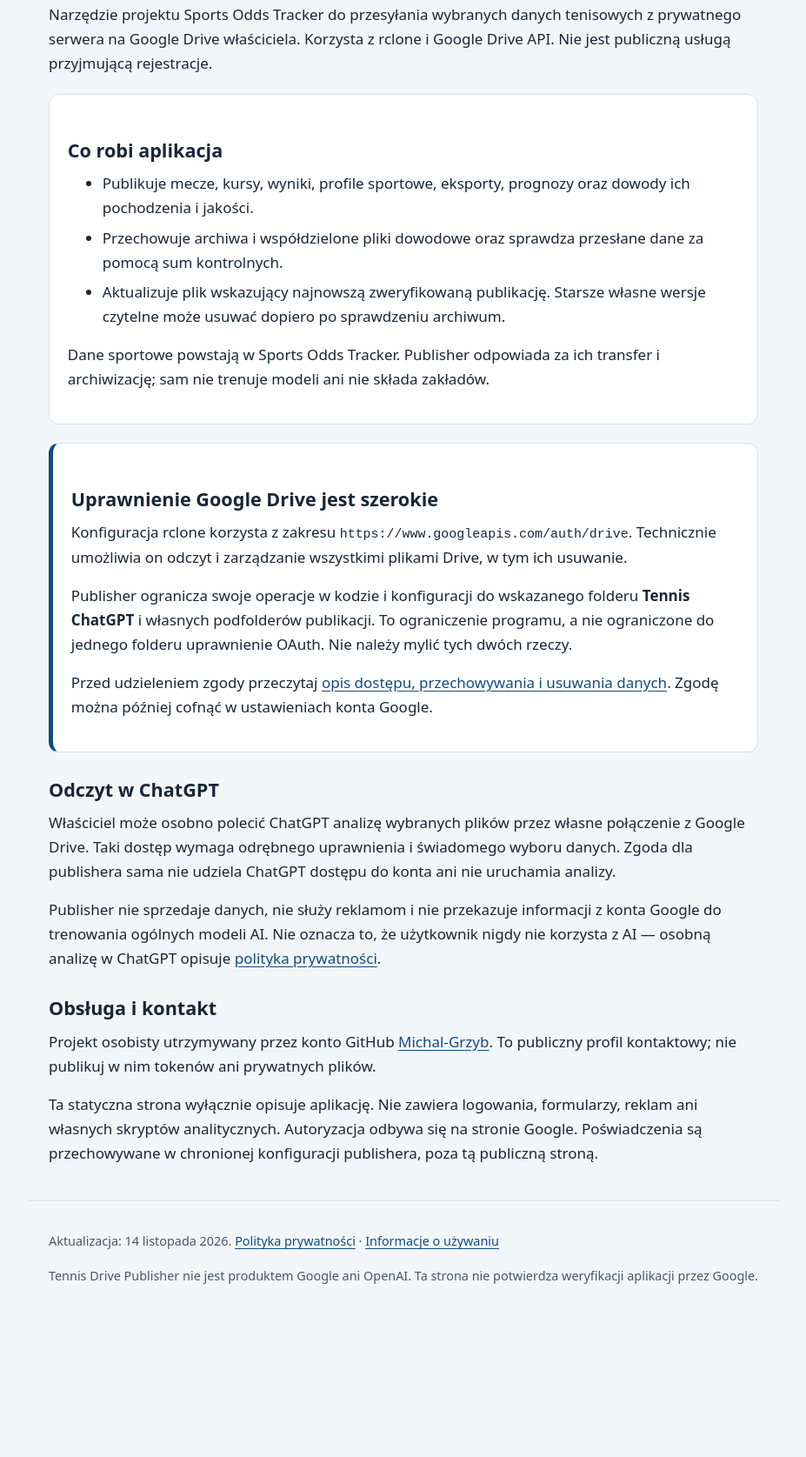
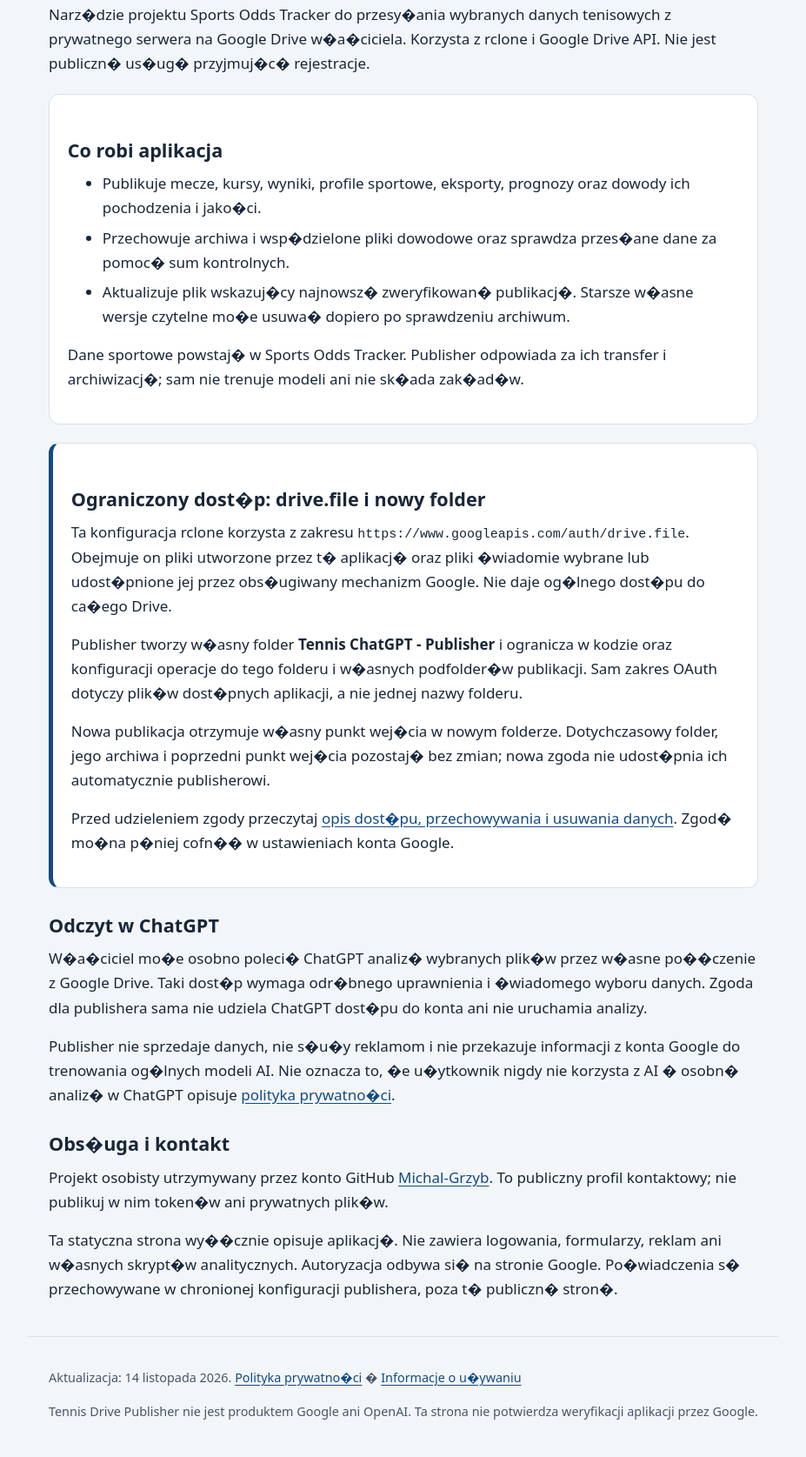
Before and after one commit to Michal-Grzyb/tennis-drive-publisher-info, a plain HTML site: page index.html in a window 1280 px wide. Shown: the part 211-1886 px from the top of the page at 87% size, without its empty margins (176-1103 px from the left). Before the commit the page ends 1730 px from the top, so only its background shows below. Drawn offline with Linux system fonts and the light colour scheme.

Commit message:
Describe limited drive.file access and a separate publisher folder

```diff
--- a/index.html
+++ b/index.html
@@ -4,7 +4,7 @@
   <meta charset="utf-8">
   <meta name="viewport" content="width=device-width, initial-scale=1">
   <link rel="canonical" href="https://michal-grzyb.github.io/tennis-drive-publisher-info/index.html">
-  <meta name="description" content="Tennis Drive Publisher — informacje o prywatnym narzędziu do publikowania danych tenisowych na Google Drive.">
+  <meta name="description" content="Tennis Drive Publisher � informacje o prywatnym narz�dziu do publikowania danych tenisowych na Google Drive.">
   <title>Tennis Drive Publisher</title>
   <style>
     :root{color-scheme:light;--ink:#182638;--muted:#46566b;--link:#124b83;--line:#d7e1eb;--paper:#fff;--bg:#f3f6f8}
@@ -12,46 +12,47 @@
   </style>
 </head>
 <body>
-  <a class="skip" href="#main">Przejdź do treści</a>
+  <a class="skip" href="#main">Przejd� do tre�ci</a>
   <header>
-    <nav aria-label="Nawigacja główna">
+    <nav aria-label="Nawigacja g��wna">
       <a href="index.html" aria-current="page">Aplikacja</a>
-      <a href="privacy.html">Prywatność</a>
-      <a href="terms.html">Informacje o używaniu</a>
+      <a href="privacy.html">Prywatno��</a>
+      <a href="terms.html">Informacje o u�ywaniu</a>
     </nav>
   </header>
   <main id="main">
-    <p class="eyebrow">Prywatne narzędzie do użytku osobistego</p>
+    <p class="eyebrow">Prywatne narz�dzie do u�ytku osobistego</p>
     <h1>Tennis Drive Publisher</h1>
-    <p>Narzędzie projektu Sports Odds Tracker do przesyłania wybranych danych tenisowych z prywatnego serwera na Google Drive właściciela. Korzysta z rclone i Google Drive API. Nie jest publiczną usługą przyjmującą rejestracje.</p>
+    <p>Narz�dzie projektu Sports Odds Tracker do przesy�ania wybranych danych tenisowych z prywatnego serwera na Google Drive w�a�ciciela. Korzysta z rclone i Google Drive API. Nie jest publiczn� us�ug� przyjmuj�c� rejestracje.</p>
 
     <section class="card" aria-labelledby="purpose">
       <h2 id="purpose">Co robi aplikacja</h2>
       <ul>
-        <li>Publikuje mecze, kursy, wyniki, profile sportowe, eksporty, prognozy oraz dowody ich pochodzenia i jakości.</li>
-        <li>Przechowuje archiwa i współdzielone pliki dowodowe oraz sprawdza przesłane dane za pomocą sum kontrolnych.</li>
-        <li>Aktualizuje plik wskazujący najnowszą zweryfikowaną publikację. Starsze własne wersje czytelne może usuwać dopiero po sprawdzeniu archiwum.</li>
+        <li>Publikuje mecze, kursy, wyniki, profile sportowe, eksporty, prognozy oraz dowody ich pochodzenia i jako�ci.</li>
+        <li>Przechowuje archiwa i wsp�dzielone pliki dowodowe oraz sprawdza przes�ane dane za pomoc� sum kontrolnych.</li>
+        <li>Aktualizuje plik wskazuj�cy najnowsz� zweryfikowan� publikacj�. Starsze w�asne wersje czytelne mo�e usuwa� dopiero po sprawdzeniu archiwum.</li>
       </ul>
-      <p>Dane sportowe powstają w Sports Odds Tracker. Publisher odpowiada za ich transfer i archiwizację; sam nie trenuje modeli ani nie składa zakładów.</p>
+      <p>Dane sportowe powstaj� w Sports Odds Tracker. Publisher odpowiada za ich transfer i archiwizacj�; sam nie trenuje modeli ani nie sk�ada zak�ad�w.</p>
     </section>
 
     <section class="card notice" aria-labelledby="scope">
-      <h2 id="scope">Uprawnienie Google Drive jest szerokie</h2>
-      <p>Konfiguracja rclone korzysta z zakresu <code>https://www.googleapis.com/auth/drive</code>. Technicznie umożliwia on odczyt i zarządzanie wszystkimi plikami Drive, w tym ich usuwanie.</p>
-      <p>Publisher ogranicza swoje operacje w kodzie i konfiguracji do wskazanego folderu <strong>Tennis ChatGPT</strong> i własnych podfolderów publikacji. To ograniczenie programu, a nie ograniczone do jednego folderu uprawnienie OAuth. Nie należy mylić tych dwóch rzeczy.</p>
-      <p>Przed udzieleniem zgody przeczytaj <a href="privacy.html">opis dostępu, przechowywania i usuwania danych</a>. Zgodę można później cofnąć w ustawieniach konta Google.</p>
+      <h2 id="scope">Ograniczony dost�p: drive.file i nowy folder</h2>
+      <p>Ta konfiguracja rclone korzysta z zakresu <code>https://www.googleapis.com/auth/drive.file</code>. Obejmuje on pliki utworzone przez t� aplikacj� oraz pliki �wiadomie wybrane lub udost�pnione jej przez obs�ugiwany mechanizm Google. Nie daje og�lnego dost�pu do ca�ego Drive.</p>
+      <p>Publisher tworzy w�asny folder <strong>Tennis ChatGPT - Publisher</strong> i ogranicza w kodzie oraz konfiguracji operacje do tego folderu i w�asnych podfolder�w publikacji. Sam zakres OAuth dotyczy plik�w dost�pnych aplikacji, a nie jednej nazwy folderu.</p>
+      <p>Nowa publikacja otrzymuje w�asny punkt wej�cia w nowym folderze. Dotychczasowy folder, jego archiwa i poprzedni punkt wej�cia pozostaj� bez zmian; nowa zgoda nie udost�pnia ich automatycznie publisherowi.</p>
+      <p>Przed udzieleniem zgody przeczytaj <a href="privacy.html">opis dost�pu, przechowywania i usuwania danych</a>. Zgod� mo�na p�niej cofn�� w ustawieniach konta Google.</p>
     </section>
 
     <h2>Odczyt w ChatGPT</h2>
-    <p>Właściciel może osobno polecić ChatGPT analizę wybranych plików przez własne połączenie z Google Drive. Taki dostęp wymaga odrębnego uprawnienia i świadomego wyboru danych. Zgoda dla publishera sama nie udziela ChatGPT dostępu do konta ani nie uruchamia analizy.</p>
-    <p>Publisher nie sprzedaje danych, nie służy reklamom i nie przekazuje informacji z konta Google do trenowania ogólnych modeli AI. Nie oznacza to, że użytkownik nigdy nie korzysta z AI — osobną analizę w ChatGPT opisuje <a href="privacy.html#chatgpt">polityka prywatności</a>.</p>
+    <p>W�a�ciciel mo�e osobno poleci� ChatGPT analiz� wybranych plik�w przez w�asne po��czenie z Google Drive. Taki dost�p wymaga odr�bnego uprawnienia i �wiadomego wyboru danych. Zgoda dla publishera sama nie udziela ChatGPT dost�pu do konta ani nie uruchamia analizy.</p>
+    <p>Publisher nie sprzedaje danych, nie s�u�y reklamom i nie przekazuje informacji z konta Google do trenowania og�lnych modeli AI. Nie oznacza to, �e u�ytkownik nigdy nie korzysta z AI � osobn� analiz� w ChatGPT opisuje <a href="privacy.html#chatgpt">polityka prywatno�ci</a>.</p>
 
-    <h2>Obsługa i kontakt</h2>
-    <p>Projekt osobisty utrzymywany przez konto GitHub <a href="https://github.com/Michal-Grzyb" rel="noopener noreferrer">Michal-Grzyb</a>. To publiczny profil kontaktowy; nie publikuj w nim tokenów ani prywatnych plików.</p>
-    <p>Ta statyczna strona wyłącznie opisuje aplikację. Nie zawiera logowania, formularzy, reklam ani własnych skryptów analitycznych. Autoryzacja odbywa się na stronie Google. Poświadczenia są przechowywane w chronionej konfiguracji publishera, poza tą publiczną stroną.</p>
+    <h2>Obs�uga i kontakt</h2>
+    <p>Projekt osobisty utrzymywany przez konto GitHub <a href="https://github.com/Michal-Grzyb" rel="noopener noreferrer">Michal-Grzyb</a>. To publiczny profil kontaktowy; nie publikuj w nim token�w ani prywatnych plik�w.</p>
+    <p>Ta statyczna strona wy��cznie opisuje aplikacj�. Nie zawiera logowania, formularzy, reklam ani w�asnych skrypt�w analitycznych. Autoryzacja odbywa si� na stronie Google. Po�wiadczenia s� przechowywane w chronionej konfiguracji publishera, poza t� publiczn� stron�.</p>
   </main>
   <footer>
-    <p>Aktualizacja: 14 listopada 2026. <a href="privacy.html">Polityka prywatności</a> · <a href="terms.html">Informacje o używaniu</a></p>
+    <p>Aktualizacja: 14 listopada 2026. <a href="privacy.html">Polityka prywatno�ci</a> � <a href="terms.html">Informacje o u�ywaniu</a></p>
     <p>Tennis Drive Publisher nie jest produktem Google ani OpenAI. Ta strona nie potwierdza weryfikacji aplikacji przez Google.</p>
   </footer>
 </body>
```
